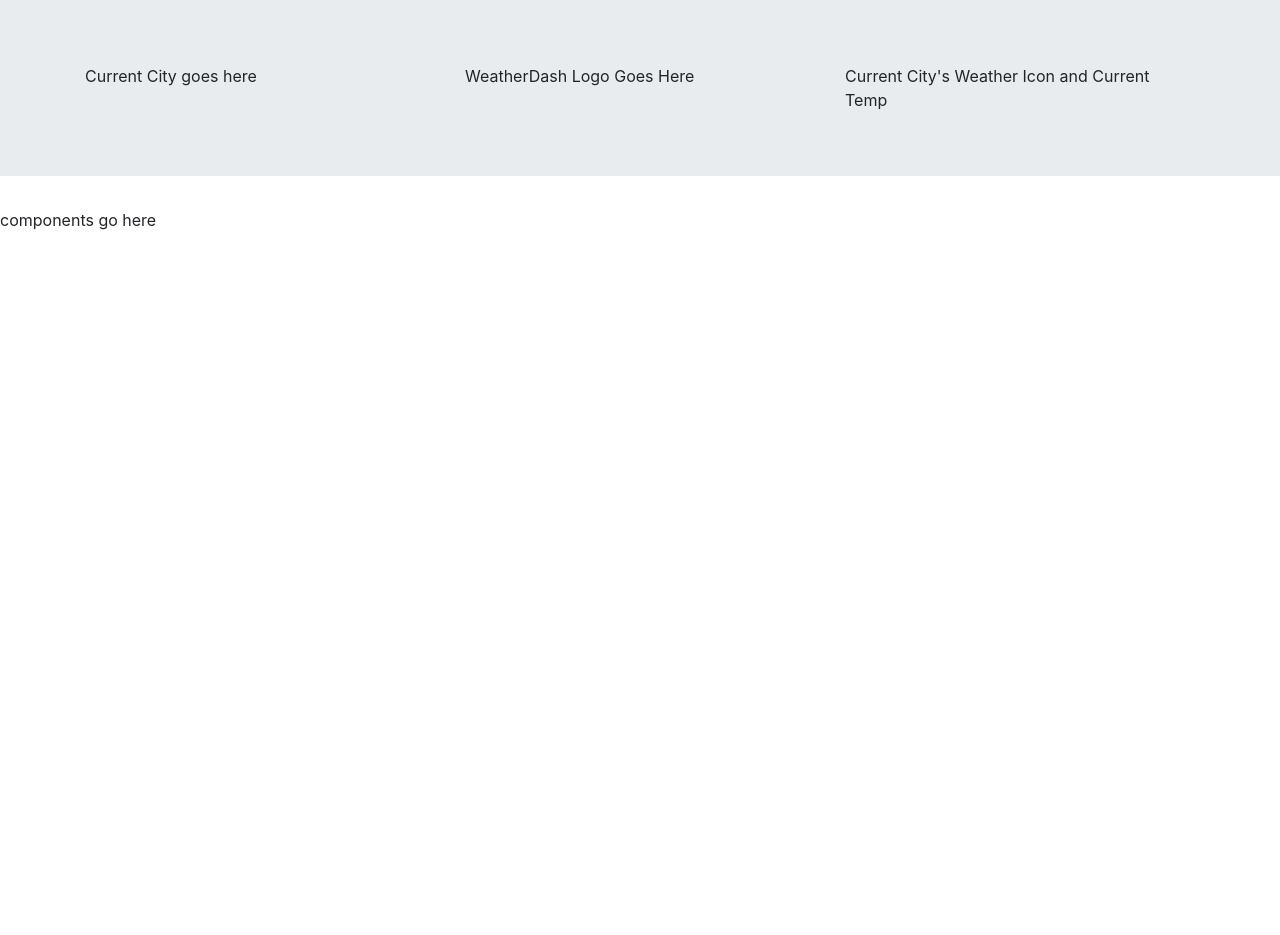
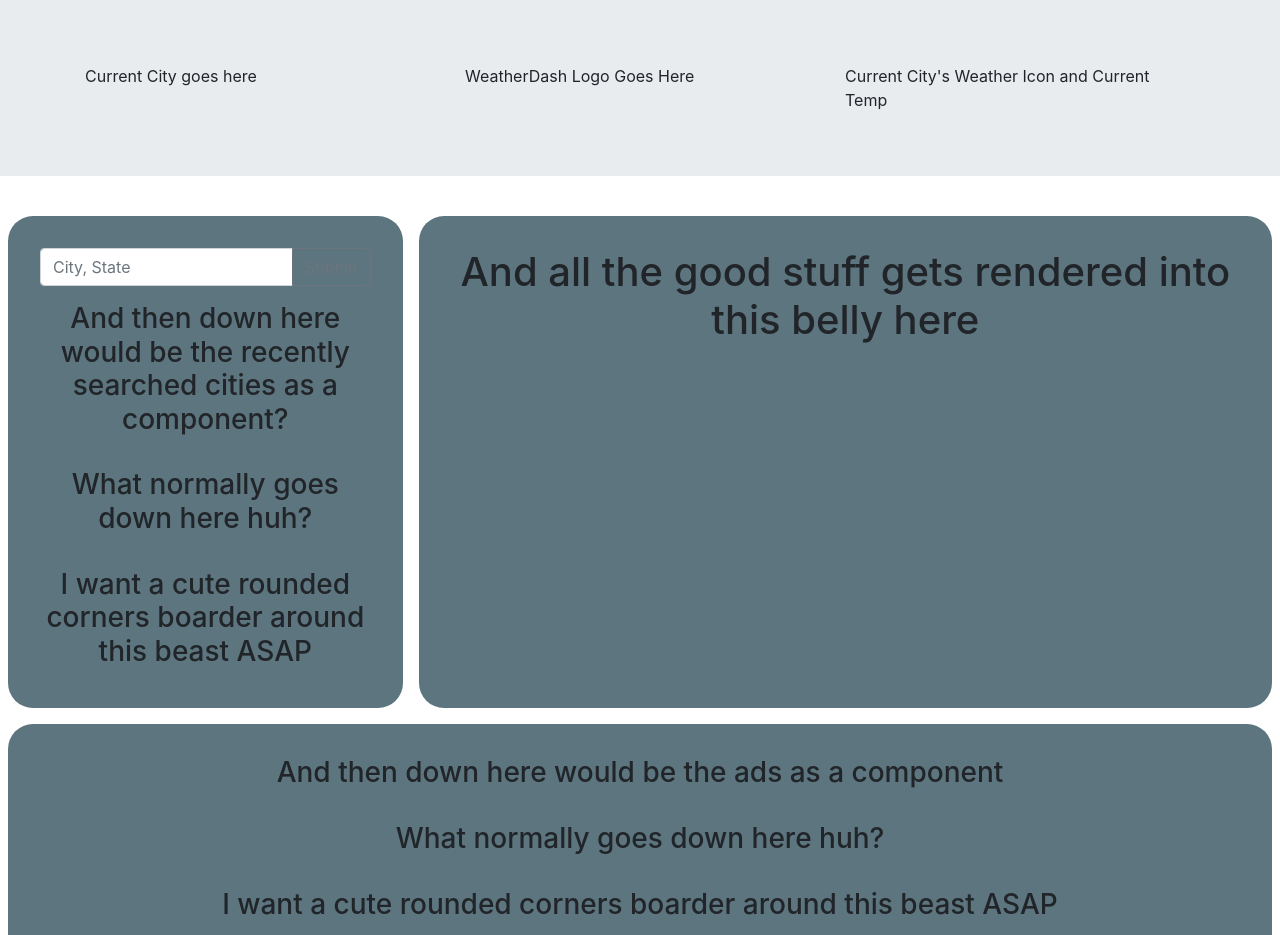
Before and after one commit to missjody/Weather-Dashboard-in-React, a React (Create React App) app: page / in a window 1280 px wide. Shown: the top 935 px of the page. Before the commit the page ends 800 px from the top, so only its background shows below. Built offline with nearby package versions, Linux system fonts and the light colour scheme; no server answers.

Commit message:
css building out, updated kanban board for project

```diff
--- a/src/App.css
+++ b/src/App.css
@@ -1,3 +1,29 @@
+/* css tests */
+
+#searchId {
+  border-radius: 25px;
+  background: #5C757E;
+  margin: .5rem;
+  padding: 2rem;
+}
+
+#adsId {
+  border-radius: 25px;
+  background: #5C757E;
+  margin: .5rem;
+  padding: 2rem;
+}
+
+#mainId {
+  border-radius: 25px;
+  background: #5C757E;
+  margin: .5rem;
+  padding: 2rem;
+}
+
+
+/* _________________________ */
+
 .App {
   text-align: center;
 }
--- a/src/App.js
+++ b/src/App.js
@@ -10,26 +10,10 @@ import "bootstrap/dist/css/bootstrap.min.css";
 
 import Dashboard from "./pages/Dashboard"
 import Header from "./components/Header/Header"
+import Footer from "./components/Footer"
 
 function App() {
   return (
-    // <div className="App">
-    //   <header className="App-header">
-    //     <img src={logo} className="App-logo" alt="logo" />
-    //     <p>
-    //       Edit <code>src/App.js</code> and save to reload.
-    //     </p>
-    //     <a
-    //       className="App-link"
-    //       href="https://reactjs.org"
-    //       target="_blank"
-    //       rel="noopener noreferrer"
-    //     >
-    //       Learn React
-    //     </a>
-    //   </header>
-    // </div>
-
 
     <BrowserRouter>
     <div>
@@ -42,15 +26,12 @@ function App() {
         {/* <Route path={"/project/:id"}>
           <Projects />
         </Route>
-        <Route path={"/article/:id"}>
-          <Articles />
-        </Route>
         <Route>
           <NoMatch />
         </Route> */}
       {/* </Switch> */}
 
-      {/* <Footer /> */}
+      <Footer />
     </div>
   </BrowserRouter>
 
--- /dev/null
+++ b/src/components/AdsColumn.js
@@ -0,0 +1,20 @@
+import {Col} from 'react-bootstrap'
+
+const AdsColumn = () => {
+
+    return (
+    <Col id="adsId">
+        <h3>And then down here would be the ads as a component</h3>
+        <br/>
+        <h3>What normally goes down  here huh?</h3>
+        <br/>
+        <h3>I want a cute rounded corners boarder around this beast ASAP</h3>
+        {/* </div> */}
+    </Col>
+
+    )
+
+}
+
+
+export default AdsColumn;
--- a/src/components/Header/Header.js
+++ b/src/components/Header/Header.js
@@ -17,12 +17,29 @@
 //                                                                                      //
 //////////////////////////////////////////////////////////////////////////////////////////
 
-import React from "react";
+import React, {useEffect} from "react";
 import {Jumbotron, Container, Row, Col} from "react-bootstrap"
 
 // import CurCity from "../CurCity/CurCity"
 
 const Header = () => {
+
+
+    useEffect(() => {
+
+        // use if it is available or not to decide what to give CurCity/set state to
+        if ("geolocation" in navigator) {
+            console.log("Available");
+            navigator.geolocation.getCurrentPosition(function(position) {
+                console.log("Latitude is :", position.coords.latitude.toFixed(2));
+                console.log("Longitude is :", position.coords.longitude.toFixed(2));
+              });
+
+          } else {
+            console.log("Not Available");
+          }
+
+    })
 
 
     return (
--- /dev/null
+++ b/src/components/MainView.js
@@ -0,0 +1,15 @@
+import {Col} from 'react-bootstrap'
+
+const MainView = () => {
+
+    return (
+    <Col md={8} id="mainId">
+        <h1>And all the good stuff gets rendered into this belly here</h1>
+    </Col>
+
+    )
+
+}
+
+
+export default MainView;
--- a/src/components/Search.js
+++ b/src/components/Search.js
@@ -1,12 +1,14 @@
 // import {useState} from 'react';
+import {Col, InputGroup, FormControl, Button} from 'react-bootstrap'
 
-// // initialId will be set by either Denver's information or the users current location
+// // initialId will be set by either Denver's information or
+// the users current location
 // // what is the onSave for?
 // const Search = ({initialId, onSave}) => {
+const Search = () => {
+
     //     const [newId, setNewId] = useState(initialId);
-
-//     return (
-
+    return (
     //     // would we go ahead and have the whole search button set up on this side
     //     // or just do the search actions on index?
     //     //   <li>
@@ -17,7 +19,30 @@
     //     //     />
     //     //     <button onClick={() => onSave(newId)}>Save</button>
     //     //   </li>
-//     )
-// }
+    <Col id="searchId">
 
-// export default Search;
+        <InputGroup className="mb-3" >
+            <FormControl
+                placeholder="City, State"
+                aria-label="CityState"
+                aria-describedby="basic-addon2"
+            />
+            <InputGroup.Append>
+                <Button variant="outline-secondary">Submit</Button>
+            </InputGroup.Append>
+        </InputGroup>
+
+        <h3>And then down here would be the recently searched cities as a component?</h3>
+        <br/>
+        <h3>What normally goes down  here huh?</h3>
+        <br/>
+        <h3>I want a cute rounded corners boarder around this beast ASAP</h3>
+
+    </Col>
+
+    )
+
+}
+
+
+export default Search;
--- a/src/components/footer.js
+++ b/src/components/footer.js
@@ -0,0 +1,7 @@
+const Footer = () => {
+    return (
+        <h1 className="text-center">Foot Stuff Goes down here with the FEET</h1>
+    )
+}
+
+export default Footer;
--- a/src/pages/Dashboard.js
+++ b/src/pages/Dashboard.js
@@ -1,12 +1,23 @@
 import React from "react";
+import Search from "../components/Search"
+import MainView from "../components/MainView"
+import AdsColumn from "../components/AdsColumn"
+import {Container, Row} from "react-bootstrap"
 
 const Dashboard = () => {
 
 
     return (
-      <div>
-        components go here
+      <Container fluid>
+
+      <div style={{textAlign: "center"}}>
+        <Row>
+          <Search />
+          <MainView />
+          <AdsColumn />
+        </Row>
       </div>
+      </Container>
     )
   }
 
```
Also changed, not shown: src/components/FiveDayForcast.js (+10 -10 lines), 1 other file (tests, documents, lock files or other folders). Lines whose indentation alone changed are shown as unchanged.
